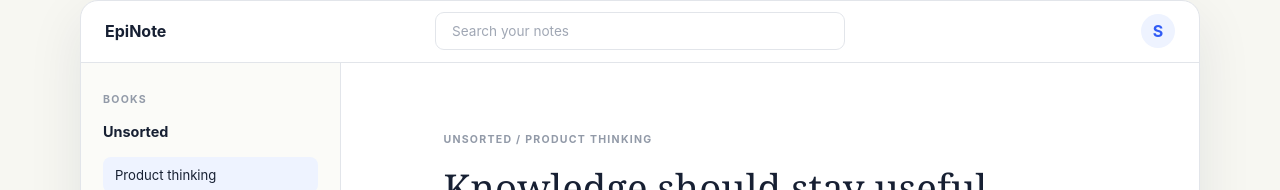
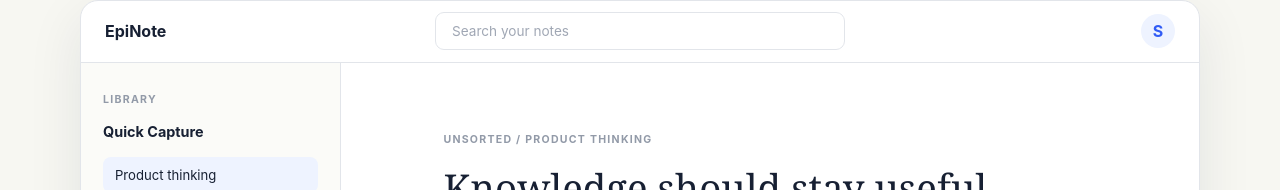
Before and after one commit to sumanthn/epignos-notes, a Next.js app: page / in a window 1280 px wide. Shown: the part 710-900 px from the top of the page. Built offline with nearby package versions, Linux system fonts and the light colour scheme.

Commit message:
feat: rename library and quick capture navigation

```diff
--- a/src/app/globals.css
+++ b/src/app/globals.css
@@ -120,11 +120,10 @@ a { color: inherit; }
 .sidebar-heading button { width: 27px; height: 27px; display: grid; place-items: center; border: 0; border-radius: 7px; background: transparent; color: #65718a; cursor: pointer; }
 .sidebar-heading button:hover { background: #e8edf8; color: var(--cobalt); }
 .book-list { max-height: 32%; display: flex; flex: none; flex-direction: column; gap: 2px; overflow-y: auto; }
-.book-row { width: 100%; min-width: 0; display: grid; grid-template-columns: 14px minmax(0, 1fr) auto; align-items: center; gap: 7px; padding: 9px 8px; border: 0; border-left: 3px solid transparent; border-radius: 8px; background: transparent; color: var(--ink); font-size: 0.82rem; text-align: left; cursor: pointer; }
+.book-row { width: 100%; min-width: 0; display: grid; grid-template-columns: 14px minmax(0, 1fr); align-items: center; gap: 7px; padding: 9px 8px; border: 0; border-left: 3px solid transparent; border-radius: 8px; background: transparent; color: var(--ink); font-size: 0.82rem; text-align: left; cursor: pointer; }
 .book-row:hover { background: #edf1f8; }
 .book-row.selected { border-left-color: var(--cobalt); background: #e9effd; }
 .book-row strong { overflow: hidden; font-weight: 650; text-overflow: ellipsis; white-space: nowrap; }
-.book-row small { padding: 3px 6px; border-radius: 999px; background: #dfe8ff; color: #4260a8; font-size: 0.56rem; font-weight: 720; letter-spacing: 0.04em; text-transform: uppercase; }
 .book-create-form { padding: 4px 2px 7px; display: grid; grid-template-columns: minmax(0, 1fr) 34px; gap: 6px; }
 .book-create-form input { width: 100%; height: 36px; padding: 0 9px; border: 1px solid var(--cobalt); border-radius: 7px; outline: 3px solid rgba(49, 92, 245, 0.12); background: var(--surface); color: var(--ink); font-size: 0.78rem; }
 .book-create-form button { height: 36px; border: 1px solid var(--cobalt); border-radius: 7px; background: var(--cobalt); color: white; cursor: pointer; }
--- a/src/app/page.tsx
+++ b/src/app/page.tsx
@@ -43,8 +43,8 @@ export default function LandingPage() {
         </div>
         <div className="preview-body">
           <aside className="preview-sidebar">
-            <span className="preview-label">BOOKS</span>
-            <strong>Unsorted</strong>
+            <span className="preview-label">LIBRARY</span>
+            <strong>Quick Capture</strong>
             <span className="preview-note active">Product thinking</span>
             <span className="preview-note">Research notes</span>
             <span className="preview-note">Ideas to revisit</span>
--- a/src/lib/workspace.ts
+++ b/src/lib/workspace.ts
@@ -104,8 +104,8 @@ export async function ensurePersonalHierarchy(
         schemaVersion: 1,
         organizationId: organization._id,
         workspaceId: workspace._id,
-        name: "Unsorted",
-        normalizedName: "unsorted",
+        name: "Quick Capture",
+        normalizedName: "quick capture",
         description: "Quickly captured notes",
         position: 0,
         systemKey: "unsorted",
```
Also changed, not shown: src/components/WorkspaceApp.tsx (+4 -5 lines), 4 other files (tests, documents, lock files or other folders).
